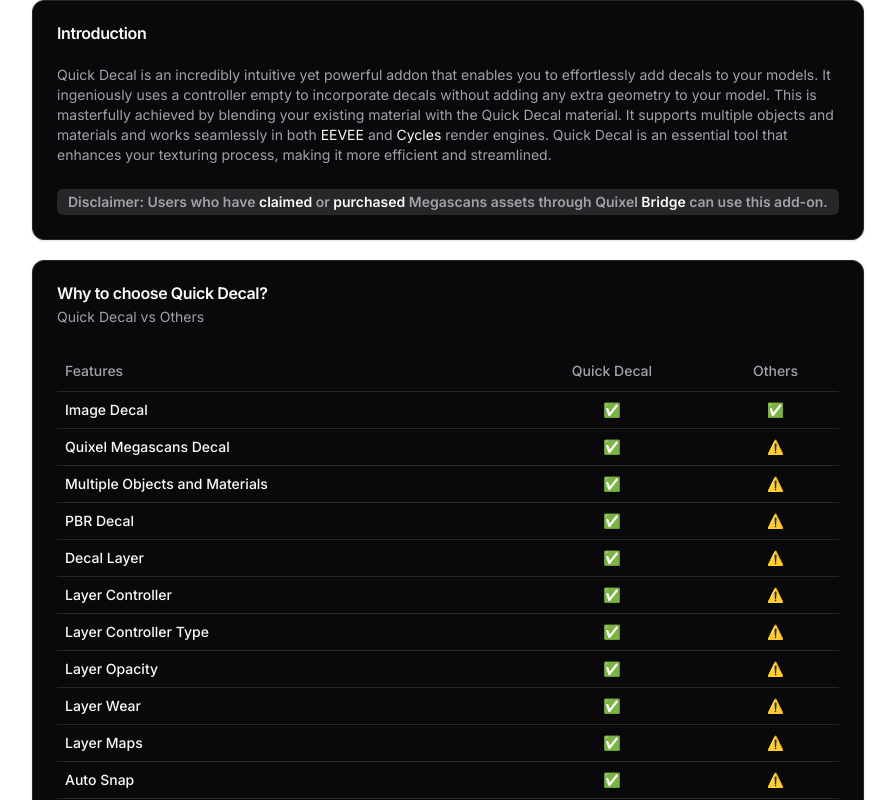
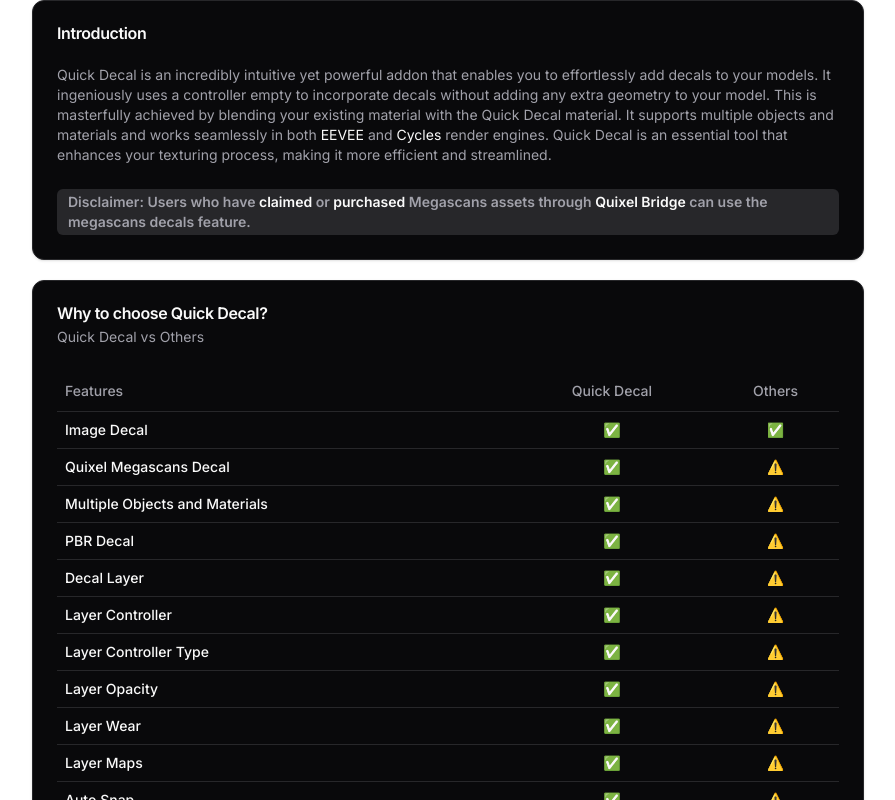
Before and after one commit to B3dHub/addons, a Next.js app: page /addons/quick-decal in a window 1280 px wide. Shown: the top 800 px of the page, without its empty margins (192-1087 px from the left). Built offline with nearby package versions, Linux system fonts and the light colour scheme.

Commit message:
Updated: quick-decal page

```diff
--- a/app/quick-decal/page.tsx
+++ b/app/quick-decal/page.tsx
@@ -37,8 +37,8 @@
           <div className="flex gap-2 flex-col sm:flex-row">
             <Badge variant={"secondary"}>
               <CardDescription>
-                Disclaimer: Users who have <span>claimed</span> or <span>purchased</span> Megascans assets through
-                Quixel <span>Bridge</span> can use this add-on.
+                Disclaimer: Users who have <span>claimed</span> or <span>purchased</span> Megascans assets through{" "}
+                <span>Quixel Bridge</span> can use the megascans decals feature.
               </CardDescription>
             </Badge>
           </div>
@@ -250,7 +250,13 @@
           </CardDescription>
         </CardContent>
         <CardContent>
-          <Image className="rounded-lg w-full" src="/addons/images/quick-decal/hotkeys.png" alt="" width={600} height={325} />
+          <Image
+            className="rounded-lg w-full"
+            src="/addons/images/quick-decal/hotkeys.png"
+            alt=""
+            width={600}
+            height={325}
+          />
         </CardContent>
       </Card>
 
```
